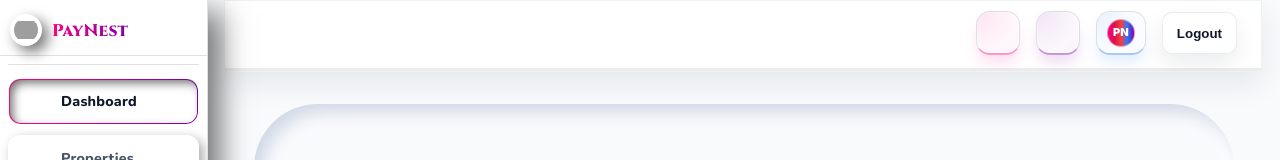
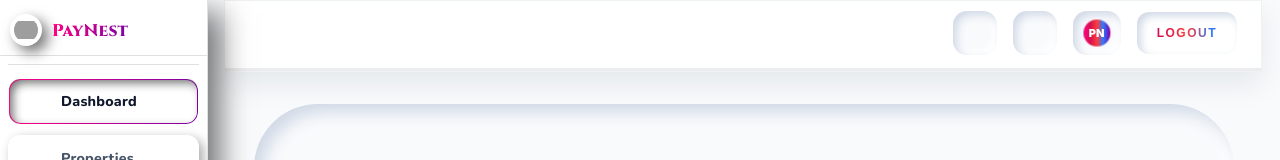
Before and after one commit to Clive-MM/NyumbaSmart, a React (Create React App) app in the folder frontend/: page /dashboard in a window 1280 px wide. Shown: the top 160 px of the page. Built offline with nearby package versions, Linux system fonts and the light colour scheme; no server answers; grey boxes are pictures that could not be loaded; some icons are missing.

Commit message:
Header styled

```diff
--- a/frontend/src/components/dashboard/Header.jsx
+++ b/frontend/src/components/dashboard/Header.jsx
@@ -73,37 +73,29 @@ const IconPill = styled(motion.button, {
     padding: "0 10px",
     cursor: "pointer",
     position: "relative",
-    overflow: "hidden",
     outline: 'none',
-    border: `1px solid ${darkmode ? "rgba(255,255,255,0.18)" : "rgba(15,23,42,0.12)"}`,
-    borderBottom: `2px solid ${alpha(brandcolor, 0.4)}`,
+    border: "none", // Remove standard border to let shadows define the shape
 
-    background: darkmode
-        ? `linear-gradient(135deg, ${alpha("#fff", 0.12)} 0%, ${alpha(brandcolor, 0.08)} 100%)`
-        : `linear-gradient(135deg, ${alpha("#fff", 0.95)} 0%, ${alpha(brandcolor, 0.05)} 100%)`,
+    // 1. CARVED-IN BASE: Match the Header background for the illusion
+    background: darkmode ? "#0B0B0F" : "#F8FAFC",
 
-    backgroundSize: "200% 100%",
-    backdropFilter: "blur(8px)",
-
+    // 2. NEGATIVE NEUMORPHISM (The Inset Shadows)
+    // Darker shadow on top-left, white/light highlight on bottom-right
     boxShadow: darkmode
-        ? `0 8px 20px -6px rgba(0,0,0,0.5), inset 0 0 0 1px ${alpha("#fff", 0.05)}`
-        : `0 10px 15px -3px ${alpha(brandcolor, 0.15)}, inset 0 0 0 1px #fff`,
+        ? "inset 4px 4px 8px rgba(0,0,0,0.8), inset -2px -2px 6px rgba(255,255,255,0.05)"
+        : "inset 4px 4px 8px #d1d9e6, inset -4px -4px 8px #ffffff",
 
     transition: "all .3s cubic-bezier(0.4, 0, 0.2, 1)",
 
     "&:hover": {
-        border: `1px solid ${alpha(brandcolor, 0.6)}`,
-        boxShadow: `0 12px 20px -5px ${alpha(brandcolor, 0.3)}`,
+        // Subtle glow using the specific icon's brand color
+        boxShadow: darkmode
+            ? `inset 2px 2px 4px rgba(0,0,0,0.9), 0 0 12px ${alpha(brandcolor, 0.2)}`
+            : `inset 4px 4px 8px #c2cedd, inset -4px -4px 8px #ffffff, 0 0 10px ${alpha(brandcolor, 0.1)}`,
     },
 
-    "&:before": {
-        content: '""',
-        position: "absolute",
-        inset: 0,
-        background: `radial-gradient(circle at top left, ${alpha(brandcolor, 0.2)}, transparent 70%)`,
-        opacity: 0.5,
-        pointerEvents: "none",
-    }
+    // 3. Remove the old radial-gradient :before to keep the carve clean
+    "&:before": { content: 'none' }
 }));
 
 const ProgressRail = styled("div", { shouldForwardProp: (p) => p !== "darkmode" })(({ darkmode }) => ({
@@ -114,19 +106,44 @@ const ProgressRail = styled("div", { shouldForwardProp: (p) => p !== "darkmode"
 const ProgressBar = styled("div")({ height: "100%", background: brandGradient, transition: "width .15s linear" });
 
 const LogoutChip = styled("button", { shouldForwardProp: (p) => p !== "darkmode" })(({ darkmode }) => ({
-    height: 42, padding: "0 14px", borderRadius: 10,
-    border: `1px solid ${darkmode ? "rgba(255,255,255,0.12)" : "rgba(15,23,42,0.08)"}`,
-    background: darkmode ? "rgba(20,22,31,0.96)" : "#fff",
-    color: darkmode ? "#EDEDF1" : "#0F172A",
-    fontWeight: 700, cursor: "pointer",
-    boxShadow: darkmode ? "0 10px 22px rgba(0,0,0,0.5)" : "0 10px 22px rgba(15,23,42,0.08)",
-    transition: "transform .12s ease, box-shadow .2s ease",
+    height: 42,
+    padding: "0 20px",
+    borderRadius: 12,
+    border: "none",
+    fontWeight: 900, // Increased to 900 for better gradient visibility
+    cursor: "pointer",
+    fontFamily: "'Orbitron', sans-serif",
+    fontSize: '0.75rem',
+    textTransform: "uppercase",
+    letterSpacing: 1.5,
+
+    // 1. CARVED-IN BASE
+    background: darkmode ? "#0B0B0F" : "#F8FAFC",
+
+    // 2. PINKISH-VIOLET TEXT GRADIENT
+    // This creates the mixture of Pink and Purple you want
+    background: brandGradient,
+    WebkitBackgroundClip: "text",
+    WebkitTextFillColor: "transparent",
+
+    // 3. NEGATIVE NEUMORPHISM
+    boxShadow: darkmode
+        ? "inset 4px 4px 8px rgba(0,0,0,0.8), inset -2px -2px 6px rgba(255,255,255,0.05)"
+        : "inset 4px 4px 8px #d1d9e6, inset -4px -4px 8px #ffffff",
+
+    transition: "all .3s cubic-bezier(0.4, 0, 0.2, 1)",
+
     "&:hover": {
+        // Deepen the "press" and add a subtle outer glow on hover
         boxShadow: darkmode
-            ? "0 14px 28px rgba(0,0,0,0.65), 0 0 0 2px rgba(255,255,255,0.06) inset"
-            : "0 14px 28px rgba(15,23,42,0.12), 0 0 0 2px rgba(15,23,42,0.06) inset",
+            ? "inset 2px 2px 4px rgba(0,0,0,1), 0 0 15px rgba(255,0,128,0.15)"
+            : "inset 5px 5px 10px #c2cedd, inset -5px -5px 10px #ffffff, 0 0 15px rgba(255,0,128,0.1)",
+        transform: "scale(0.98)",
     },
-    "&:active": { transform: "scale(0.98)" },
+    "&:active": {
+        transform: "scale(0.95)",
+        opacity: 0.9
+    },
 }));
 
 /* -------- Utility -------- */
```
